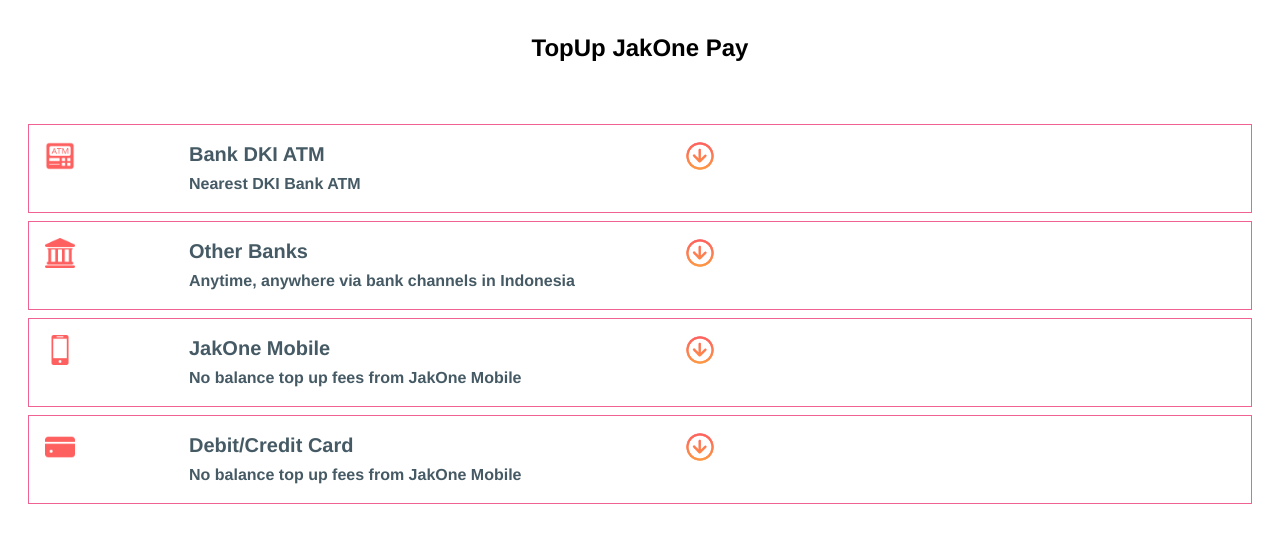
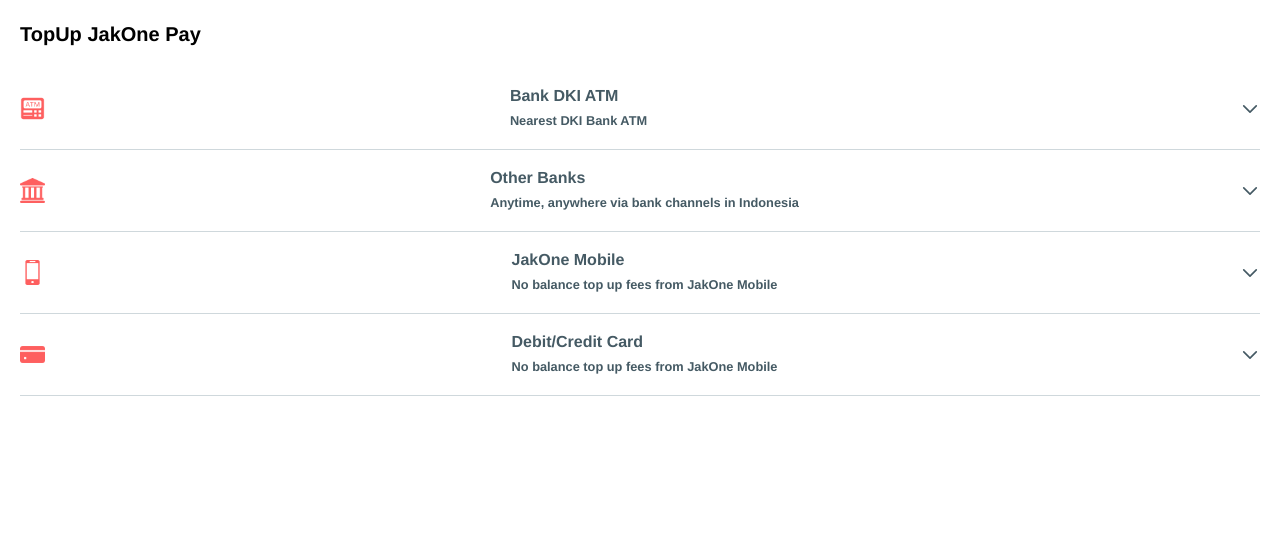
Before and after one commit to naufaldawam/prj-mrt, a React (Vite) app: page /topup in a window 1280 px wide. Shown: the top 542 px of the page. Built offline with nearby package versions, Linux system fonts and the light colour scheme.

Commit message:
update feature top up

```diff
--- a/package.json
+++ b/package.json
@@ -23,12 +23,10 @@
     "crypto-js": "^4.2.0",
     "dotenv": "^16.4.1",
     "events": "^3.3.0",
-    "i18next": "^23.7.19",
-    "dotenv": "^16.4.1",
     "flowbite-react": "^0.7.2",
-    "events": "^3.3.0",
     "i18next": "^23.7.19",
     "js-cookie": "^3.0.5",
+    "lottie-react": "^2.4.0",
     "moment": "^2.30.1",
     "moment-timezone": "^0.5.45",
     "node-fetch": "^3.3.2",
--- a/src/constantFile/I_Constant.jsx
+++ b/src/constantFile/I_Constant.jsx
@@ -5,7 +5,7 @@
 
 import { faCheckCircle } from "@fortawesome/free-solid-svg-icons";
 import { FontAwesomeIcon } from "@fortawesome/react-fontawesome";
-import Cookies from 'js-cookie';
+import Cookies from "js-cookie";
 import PhoneInput from "react-phone-input-2";
 import PinInputTemplate from "react-pin-input";
 import ModalTermsAndConditionTemplate from "../components/ModalSyaratKetentuan";
@@ -23,7 +23,7 @@
       inputMode="number"
       inputStyle={getStyledPinInput()}
       inputFocusStyle={{}}
-            onComplete={() => { }}
+      onComplete={() => {}}
       autoSelect={true}
       regexCriteria={/^[ A-Za-z0-9_@./#&+-]*$/}
       secretDelay={secretDelay}
@@ -72,7 +72,6 @@
 };
 //=============================================================================================== end ===============//
 
-
 //========================================================================================== handle button to go to some page  ===============//
 //========================================================================================================= start //
 export const handleButtonGoToPageRegister = () => {
@@ -81,8 +80,9 @@
 export const handleButtonGoToPageCreatePin = () => {
   window.location.href = "/create-pin/bdki";
 };
-export const handleButtonGoToPageLoginInputPin = (urlvalidation) => { // Account Binding
-    console.log('urlvalidation : ' + urlvalidation);
+export const handleButtonGoToPageLoginInputPin = (urlvalidation) => {
+  // Account Binding
+  console.log("urlvalidation : " + urlvalidation);
   window.location.href = urlvalidation; // "/login/bdki";
 };
 export const handleButtonGoToPageHome = () => {
@@ -137,7 +137,8 @@
     : themeStyling.mrt.buttonStyleConfirmation;
 };
 
-export const getStyledPinInput = () => { // this code for customize your button || example : classname={getStyledPinInput()}
+export const getStyledPinInput = () => {
+  // this code for customize your button || example : classname={getStyledPinInput()}
   const location = useLocation();
   const pathName = location.pathname;
   const lastSegment = pathName.split("/").pop();
@@ -176,7 +177,6 @@
 //===========================================================//
 // ============== end message input number phone =============//
 //===========================================================//
-
 
 //===========================================================//
 // ============== start message input pin login phone =============//
@@ -229,7 +229,6 @@
 // ============== end message input pin login phone =============//
 //===========================================================//
 
-
 //===========================================================//
 // ============== start message create input pin login phone =============//
 //===========================================================//
@@ -262,7 +261,6 @@
 //===========================================================//
 // ============== end message confirmation create input pin login phone =============//
 //===========================================================//
-
 
 //===========================================================//
 // ============== start button change language with flag =============//
@@ -297,7 +295,6 @@
 // ============== end button change language with flag =============//
 //===========================================================//
 
-
 // ini testing mas ozy
 export const setButtonYellow = () => {
   const location = useLocation();
@@ -314,13 +311,12 @@
 export const getHeaderMessageRegister = () => {
   const { t } = useTranslation();
   return t("registerPageDescription.header");
-}
+};
 
 export const getBodyMessageRegister = () => {
   const { t } = useTranslation();
   return t("registerPageDescription.body");
-}
-
+};
 
 export const getFormAndRegister = () => {
   const { t } = useTranslation();
@@ -328,7 +324,7 @@
     returnObjects: true,
   });
   return testing;
-}
+};
 
 //===========================================================//
 // ============== end message register page =============//
@@ -354,9 +350,9 @@
   return headerDescription.map((key, index) => (
     <div key={index}>
       {index === 0 && (
-                <b>
+        <p>
           {t(`topupDescription.${key}`).substring("topupDescription.".length)}
-                </b>
+        </p>
       )}
       {index === 1 && (
         <small>
@@ -383,17 +379,17 @@
     <div className="grid grid-cols-6 my-4">
       {descriptionHowToTopUpWithATMBankDki.map((step, index) => (
         <React.Fragment key={index}>
-                    <div className="w-8 h-8 bg-red-500 rounded text-white flex items-center justify-center mb-2">
+          <div className="w-6 h-6 bg-red-400 rounded-full text-white flex items-center justify-center mb-2">
             {index + 1}
           </div>
           <div className="col-span-4">
-                        {step.split("<span>").map((part, i) =>
+            {step
+              .split("<span>")
+              .map((part, i) =>
                 i % 2 === 0 ? (
                   <React.Fragment key={i}>{part}</React.Fragment>
                 ) : (
-                                <span key={i}>
-                                    {part}
-                                </span>
+                  <span key={i}>{part}</span>
                 )
               )}
           </div>
@@ -413,11 +409,11 @@
   return headerDescription.map((key, index) => (
     <div key={index}>
       {index === 0 && (
-                <b>
+        <p>
           {t(`topupDescriptionBankLain.${key}`).substring(
             "topupDescriptionBankLain.".length
           )}
-                </b>
+        </p>
       )}
       {index === 1 && (
         <small>
@@ -446,7 +442,7 @@
     <div className="grid grid-cols-6 my-4">
       {descriptionHowToTopUpWithATMBankLain.map((step, index) => (
         <React.Fragment key={index}>
-                    <div className="w-8 h-8 bg-red-200 rounded flex items-center justify-center mb-2">
+          <div className="w-6 h-6 bg-red-400 rounded-full text-white flex items-center justify-center mb-2">
             {index + 1}
           </div>
           <div className="col-span-4">
@@ -476,11 +472,11 @@
   return headerDescription.map((key, index) => (
     <div key={index}>
       {index === 0 && (
-                <b>
+        <p>
           {t(`topupDescriptionJakOneMobile.${key}`).substring(
             "topupDescriptionJakOneMobile.".length
           )}
-                </b>
+        </p>
       )}
       {index === 1 && (
         <small>
@@ -509,7 +505,7 @@
     <div className="grid grid-cols-6 my-4">
       {descriptionHowToTopUpWithATMJakOneMobile.map((step, index) => (
         <React.Fragment key={index}>
-                    <div className="w-8 h-8 bg-red-200 rounded flex items-center justify-center mb-2">
+          <div className="w-6 h-6 bg-red-400 rounded-full text-white flex items-center justify-center mb-2">
             {index + 1}
           </div>
           <div className="col-span-4">
@@ -530,7 +526,6 @@
   );
 };
 
-
 export const getDescriptionHeaderTopUpWithATMDebitKredit = () => {
   const { t } = useTranslation();
   const headerDescription = t("topupDescriptionDebitKredit.header", {
@@ -539,11 +534,11 @@
   return headerDescription.map((key, index) => (
     <div key={index}>
       {index === 0 && (
-                <b>
+        <p>
           {t(`topupDescriptionDebitKredit.${key}`).substring(
             "topupDescriptionDebitKredit.".length
           )}
-                </b>
+        </p>
       )}
       {index === 1 && (
         <small>
@@ -572,7 +567,7 @@
     <div className="grid grid-cols-6 my-4">
       {descriptionHowToTopUpWithATMDebitKredit.map((step, index) => (
         <React.Fragment key={index}>
-                    <div className="w-8 h-8 bg-red-200 rounded flex items-center justify-center mb-2">
+          <div className="w-6 h-6 bg-red-400 rounded-full text-white flex items-center justify-center mb-2">
             {index + 1}
           </div>
           <div className="col-span-4">
@@ -614,7 +609,7 @@
   const encrypt = CryptoJS.AES.encrypt(inputData, key, { iv, salt }).toString();
 
   return encrypt;
-}
+};
 
 export const FunctionEncryptBase64 = (inputData) => {
   const iv = CryptoJS.enc.Hex.parse(IvEnkrip);
@@ -624,39 +619,44 @@
   const encryptWithBase64 = CryptoJS.enc.Base64.parse(encrypt).toString();
 
   return encryptWithBase64;
-}
+};
 
 export const FunctionDecryptAES = (textEncrypt) => {
   const iv = CryptoJS.enc.Hex.parse(IvEnkrip);
   const salt = CryptoJS.enc.Hex.parse(SaltEnkrip);
   const key = CryptoJS.enc.Hex.parse(KeyEnkrip);
-    const decrypt = CryptoJS.AES.decrypt(textEncrypt, key, { iv, salt }).toString(CryptoJS.enc.Utf8);
+  const decrypt = CryptoJS.AES.decrypt(textEncrypt, key, { iv, salt }).toString(
+    CryptoJS.enc.Utf8
+  );
 
   return decrypt;
-}
+};
 
 export const FunctionDecryptBase64 = (textEncryptBase64) => {
   const encrypt = CryptoJS.enc.Base64.parse(textEncryptBase64).toString();
   const iv = CryptoJS.enc.Hex.parse(IvEnkrip);
   const salt = CryptoJS.enc.Hex.parse(SaltEnkrip);
   const key = CryptoJS.enc.Hex.parse(KeyEnkrip);
-    const decryptEncryptWithBase64 = CryptoJS.AES.decrypt(encrypt, key, { iv, salt }).toString(CryptoJS.enc.Utf8);
+  const decryptEncryptWithBase64 = CryptoJS.AES.decrypt(encrypt, key, {
+    iv,
+    salt,
+  }).toString(CryptoJS.enc.Utf8);
 
   return decryptEncryptWithBase64;
-}
+};
 // ============== Setup Cookies =============//
 export const setCookie = (userToken) => {
-    Cookies.set('userToken', 'setToken', { userToken }); // Set a cookie that expires in 7 days
+  Cookies.set("userToken", "setToken", { userToken }); // Set a cookie that expires in 7 days
 };
 
 export const getCookie = () => {
-    const userToken = Cookies.get('userToken'); // Get the value of the cookie
-    alert(`User Token: ${userToken || 'Not found'}`);
+  const userToken = Cookies.get("userToken"); // Get the value of the cookie
+  alert(`User Token: ${userToken || "Not found"}`);
   // return userToken;
 };
 
 export const deleteCookie = () => {
-    Cookies.remove('userToken'); // Remove the cookie
+  Cookies.remove("userToken"); // Remove the cookie
 };
 
 // ============== End Setup Cookies =============//
--- a/src/pages/accordionTopupPage/AccordionTopUp.jsx
+++ b/src/pages/accordionTopupPage/AccordionTopUp.jsx
@@ -4,7 +4,6 @@
   AccordionHeader,
   AccordionBody,
 } from "@material-tailwind/react";
-import IconChevronRight from "../../assets/icons/ico_chevron_right.png";
 import IcoBankCard from "../../assets/icons/ico_bank_card.png";
 import IcoAccountBalance from "../../assets/icons/ico_account_balance.png";
 import IcoJakoneMobile from "../../assets/icons/ico_jakone_mobile.png";
@@ -26,186 +25,106 @@
   getHeaderPageHowToTopUpWithJakonePay,
 } from "../../constantFile/I_Constant";
 
-function AccordionTopUp() {
+function Icon({ id, open }) {
+  return (
+    <svg
+      xmlns="http://www.w3.org/2000/svg"
+      fill="none"
+      viewBox="0 0 24 24"
+      strokeWidth={2}
+      stroke="currentColor"
+      className={`${
+        id === open ? "rotate-180" : ""
+      } h-5 w-5 transition-transform`}
+    >
+      <path
+        strokeLinecap="round"
+        strokeLinejoin="round"
+        d="M19.5 8.25l-7.5 7.5-7.5-7.5"
+      />
+    </svg>
+  );
+}
+
+function AccordionCustomIcon() {
   const [open, setOpen] = React.useState(0);
+
   const handleOpen = (value) => setOpen(open === value ? 0 : value);
 
   return (
-    <div>
-      <div className="text-2xl my-8 mx-4 text-center">
-        <h1>{getHeaderPageHowToTopUpWithJakonePay()}</h1>
-      </div>
-
-      <div className="p-7">
+    <>
+      <h2 className="mx-5 my-5 font-medium text-xl">
+        {getHeaderPageHowToTopUpWithJakonePay()}
+      </h2>
+      <div className="m-5">
         <Accordion
           open={open === 1}
-          className="mb-2  border border-pink-300 px-4"
+          icon={<Icon id={1} open={open} />}
+          className=""
         >
-          <AccordionHeader
-            onClick={() => handleOpen(1)}
-            className={`border-b-0 transition-colors ${
-              open === 1 ? "text-blue-500 hover:!text-blue-700" : ""
-            }`}
-          >
-            <div className="grid grid-cols-6">
-              <div className="...">
-                <img className="" width={30} src={IcoBankCard} alt="My Image" />
-              </div>
-              <div className="col-span-4 ml-4">
+          <AccordionHeader onClick={() => handleOpen(1)}>
+            <img className="" width={25} src={IcoBankCard} alt="My Image" />
+            <div className="text-base -ml-28">
               {getDescriptionHeaderTopUpWithATMBankDki()}
             </div>
-              <div className="relative w-32 ...">
-                <div className="absolute inset-x-0 top-0 h-16 ...">
-                  <img
-                    className="rotate-90"
-                    width={30}
-                    src={IconChevronRight}
-                    alt="My Image"
-                  />
-                </div>
-              </div>
-            </div>
           </AccordionHeader>
-          <AccordionBody className="">
-            <h1 className="text-center font-semibold mb-2">
-              {getHeaderPageHowToTopUpWithJakonePay()}
-            </h1>
-
+          <AccordionBody>
             {getBodyDescriptionTopUpWithATMBankDki()}
 
             {getDescriptionTopUpWithATMBankDki()}
           </AccordionBody>
         </Accordion>
-
-        <Accordion
-          open={open === 2}
-          className="mb-2  border border-pink-300 px-4"
-        >
-          <AccordionHeader
-            onClick={() => handleOpen(2)}
-            className={`border-b-0 transition-colors ${
-              open === 2 ? "text-blue-500 hover:!text-blue-700" : ""
-            }`}
-          >
-            <div className="grid grid-cols-6">
-              <div className="...">
+        <Accordion open={open === 2} icon={<Icon id={2} open={open} />}>
+          <AccordionHeader onClick={() => handleOpen(2)}>
             <img
-                  className=""
-                  width={30}
+              className="mr-5"
+              width={25}
               src={IcoAccountBalance}
               alt="My Image"
             />
-              </div>
-              <div className="col-span-4 ml-4">
+            <div className="text-base">
               {getDescriptionHeaderTopUpWithATMBankLain()}
             </div>
-              <div className="relative w-32 ...">
-                <div className="absolute inset-x-0 top-0 h-16 ...">
-                  <img
-                    className="rotate-90"
-                    width={30}
-                    src={IconChevronRight}
-                    alt="My Image"
-                  />
-                </div>
-              </div>
-            </div>
           </AccordionHeader>
-          <AccordionBody className="">
-            <h1 className="text-center font-semibold mb-2">
-              {getHeaderPageHowToTopUpWithJakonePay()}
-            </h1>
+          <AccordionBody>
             {getBodyDescriptionTopUpWithATMBankLain()}
 
             {getDescriptionTopUpWithATMBankLain()}
           </AccordionBody>
         </Accordion>
-
-        <Accordion
-          open={open === 3}
-          className="mb-2  border border-pink-300 px-4"
-        >
-          <AccordionHeader
-            onClick={() => handleOpen(3)}
-            className={`border-b-0 transition-colors ${
-              open === 3 ? "text-blue-500 hover:!text-blue-700" : ""
-            }`}
-          >
-            <div className="grid grid-cols-6">
-              <div className="...">
+        <Accordion open={open === 3} icon={<Icon id={3} open={open} />}>
+          <AccordionHeader onClick={() => handleOpen(3)}>
             <img
-                  className=""
-                  width={30}
+              className="mr-5"
+              width={25}
               src={IcoJakoneMobile}
               alt="My Image"
             />
-              </div>
-              <div className="col-span-4 ml-4">
+            <div className="text-base">
               {getDescriptionHeaderTopUpWithATMJakOneMobile()}
             </div>
-              <div className="relative w-32 ...">
-                <div className="absolute inset-x-0 top-0 h-16 ...">
-                  <img
-                    className="rotate-90"
-                    width={30}
-                    src={IconChevronRight}
-                    alt="My Image"
-                  />
-                </div>
-              </div>
-            </div>
           </AccordionHeader>
-          <AccordionBody className="">
-            <h1 className="text-center font-semibold mb-2">
-              {getHeaderPageHowToTopUpWithJakonePay()}
-            </h1>
+          <AccordionBody>
             {getBodyDescriptionTopUpWithATMDebitKredit()}
 
             {getDescriptionTopUpWithATMDebitKredit()}
           </AccordionBody>
         </Accordion>
-
-        <Accordion
-          open={open === 4}
-          className="mb-2  border border-pink-300 px-4"
-        >
-          <AccordionHeader
-            onClick={() => handleOpen(4)}
-            className={`border-b-0 transition-colors ${
-              open === 4 ? "text-blue-500 hover:!text-blue-700" : ""
-            }`}
-          >
-            <div className="grid grid-cols-6">
-              <div className="...">
-                <img className="" width={30} src={IconCc2} alt="My Image" />
-              </div>
-              <div className="col-span-4 ml-4">
+        <Accordion open={open === 4} icon={<Icon id={4} open={open} />}>
+          <AccordionHeader onClick={() => handleOpen(4)}>
+            <img className="mr-5" width={25} src={IconCc2} alt="My Image" />
+            <div className="text-base">
               {getDescriptionHeaderTopUpWithATMDebitKredit()}
             </div>
-              <div className="relative w-32 ...">
-                <div className="absolute inset-x-0 top-0 h-16 ...">
-                  <img
-                    className="rotate-90"
-                    width={30}
-                    src={IconChevronRight}
-                    alt="My Image"
-                  />
-                </div>
-              </div>
-            </div>
           </AccordionHeader>
-          <AccordionBody className="">
-            <h1 className="text-center font-semibold mb-2">
-              {getHeaderPageHowToTopUpWithJakonePay()}
-            </h1>
+          <AccordionBody>
             {getBodyDescriptionTopUpWithATMJakOneMobile()}
 
             {getDescriptionTopUpWithATMJakOneMobile()}
           </AccordionBody>
         </Accordion>
       </div>
-    </div>
+    </>
   );
 }
-
-export default AccordionTopUp;
+export default AccordionCustomIcon;
```
Lines whose indentation alone changed are shown as unchanged.
